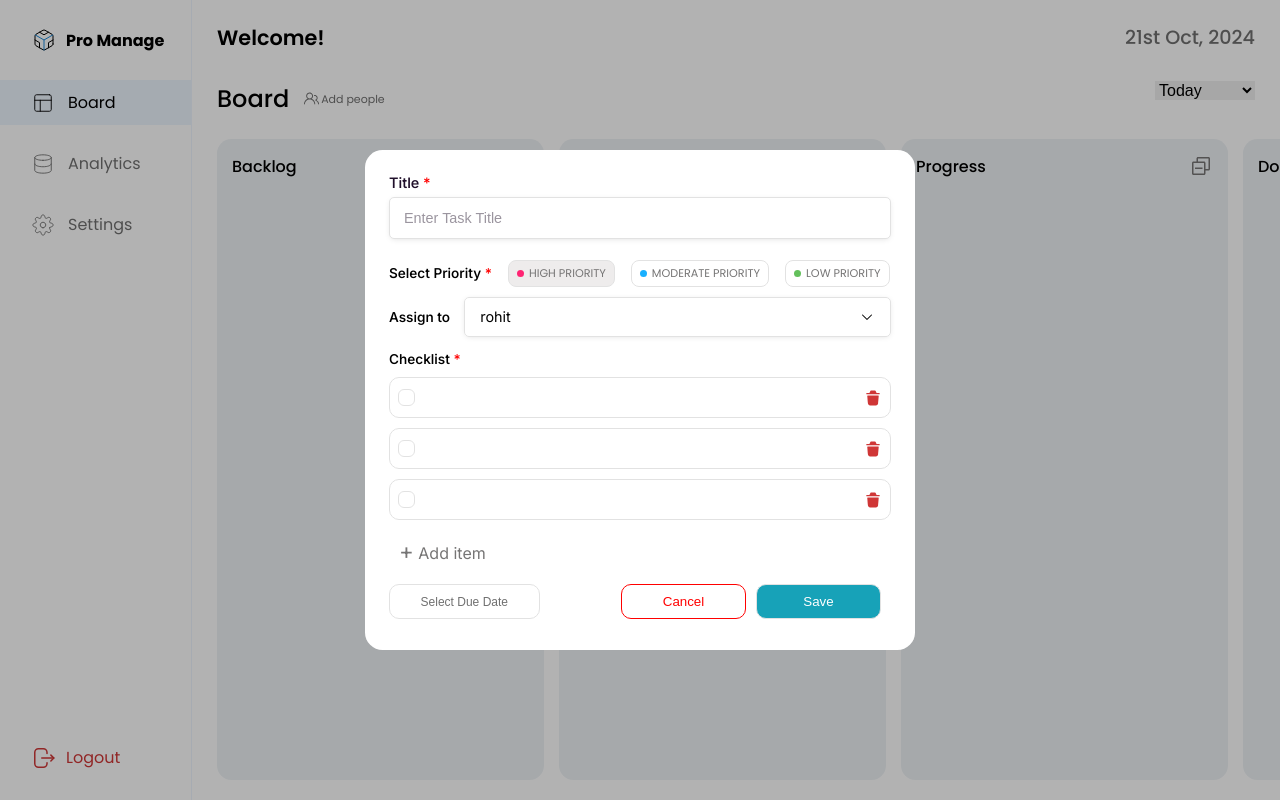
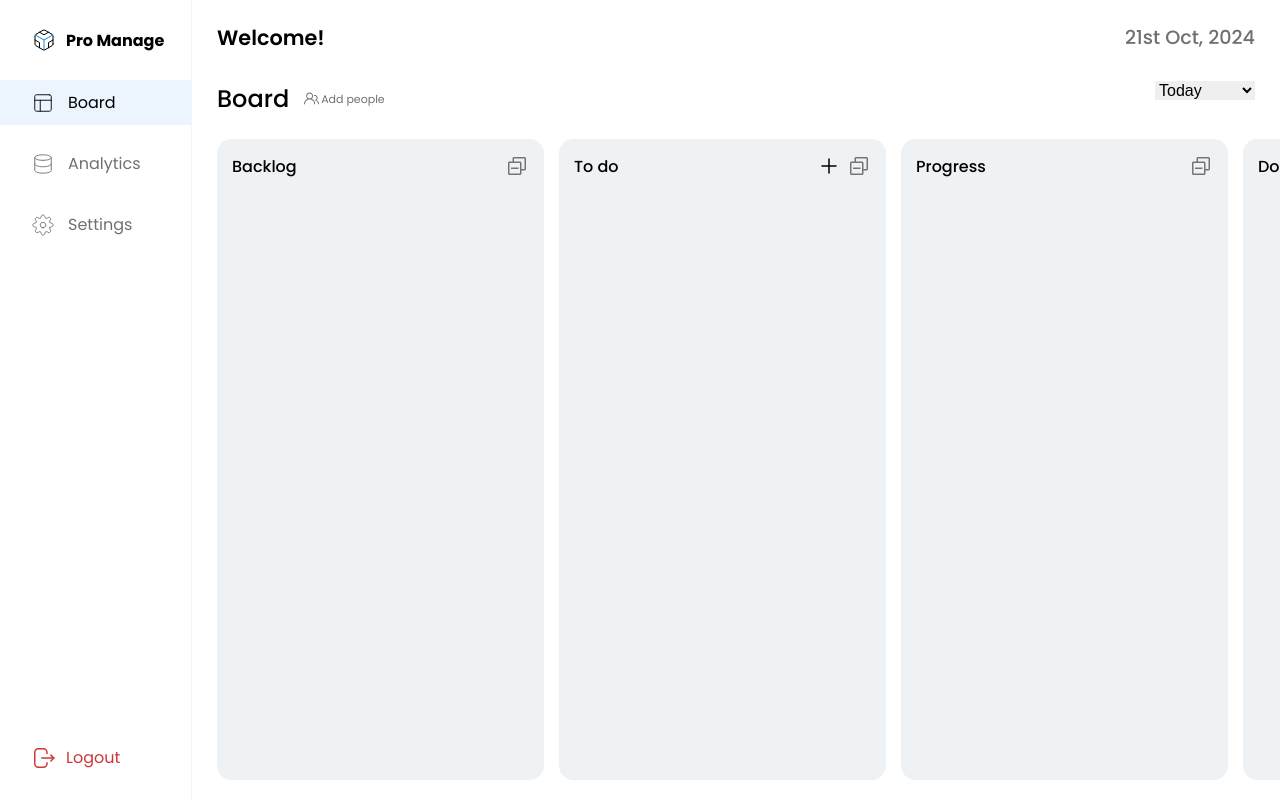
Before and after one commit to rohitjaiswal-3878/Pro-Manage, a React (Vite) app: page /homepage/dashboard in a window 1280 px wide. Built offline with nearby package versions, Linux system fonts and the light colour scheme; sample sign-in values are in the browser's storage.

Commit message:
Handled the create task form state.

```diff
--- a/src/components/create/Create.jsx
+++ b/src/components/create/Create.jsx
@@ -1,4 +1,4 @@
-import React from "react";
+import React, { useRef } from "react";
 import Modal from "../../utils/modal/Modal";
 import styles from "./index.module.css";
 import selectIcon from "../../assets/select.svg";
@@ -7,23 +7,109 @@ import deleteIcon from "../../assets/delete.svg";
 import Calendar from "react-calendar";
 import "react-calendar/dist/Calendar.css";
 import toast, { Toaster } from "react-hot-toast";
+import { getEmails } from "../../apis/auth";
 
-function Create() {
+function Create({ onClose }) {
   const [toggleAssign, setToggleAssign] = useState(false);
   const [toggleDate, setToggleDate] = useState(false);
   const [value, onChange] = useState("");
+  const [formData, setFormData] = useState({
+    title: "",
+    priority: "",
+    checklist: [],
+    due: "",
+    assign: "",
+  });
+  const [userEmails, setUserEmails] = useState([]);
+  const [userEmailLoader, setUserEmailLoader] = useState(false);
+  const [assignSearch, setAssignSearch] = useState("");
 
+  // Handle due date.
   const handleDueDate = (e) => {
     const current = new Date();
     const selected = new Date(e);
     if (current < selected) {
       onChange(e);
+      setFormData({ ...formData, due: selected.toISOString() });
     } else {
       onChange("");
+      setFormData({ ...formData, due: "" });
       toast.error("Select upcoming dates!");
     }
     setToggleDate(false);
   };
+
+  // Handle form input/
+  const handleInput = (e) => {
+    const name = e.target.name;
+    const value = e.target.value;
+    setFormData({ ...formData, [name]: value });
+  };
+
+  // Handle priority selection.
+  const handlePriority = (priority) => {
+    setFormData({ ...formData, priority });
+  };
+
+  // Handle assign user section.
+  const handleAssign = (e) => {
+    const name = e.target.name;
+    const value = e.target.value;
+    setAssignSearch(value);
+
+    if (value != "") {
+      setToggleAssign(true);
+      setUserEmailLoader(true);
+    } else {
+      setToggleAssign(false);
+      setFormData({ ...formData, assign: "" });
+    }
+
+    searchEmail(value);
+  };
+
+  // Fetches user email.
+  let interval = useRef(null);
+  function searchEmail(value) {
+    clearTimeout(interval.current);
+    interval.current = setTimeout(() => {
+      getEmails(value)
+        .then((res) => {
+          if (res.status == 200) {
+            setUserEmails([...res.data]);
+            setUserEmailLoader(false);
+          }
+        })
+        .catch((err) => console.log(err));
+    }, 500);
+  }
+
+  // Add checklist.
+  const handleAddChecklist = () => {
+    formData.checklist.push({
+      checked: false,
+      item: "",
+    });
+
+    setFormData({ ...formData });
+  };
+
+  // Delete checklist item.
+  const deleteChecklist = (index) => {
+    let newChecklist = formData.checklist.filter((elem, idx) => idx != index);
+    setFormData({ ...formData, checklist: newChecklist });
+  };
+
+  // Handle changes in checklist item.
+  const handleChecklistChanges = (e, index) => {
+    if (e.target.name == "checked") {
+      formData.checklist[index][e.target.name] = e.target.checked;
+    } else {
+      formData.checklist[index][e.target.name] = e.target.value;
+    }
+    setFormData({ ...formData });
+  };
+
   return (
     <Modal>
       <div
@@ -33,43 +119,74 @@ function Create() {
           setToggleDate(false);
         }}
       >
+        {/* Title */}
         <div className={styles.title}>
           <label htmlFor="">
             Title <span className={styles.star}>*</span>
           </label>
-          <input type="text" placeholder="Enter Task Title" />
+          <input
+            type="text"
+            placeholder="Enter Task Title"
+            name="title"
+            value={formData.title}
+            onChange={handleInput}
+          />
         </div>
 
+        {/* Priority */}
         <div className={styles.priority}>
           <span className={styles.label}>
             Select Priority <span className={styles.star}>*</span>
           </span>
-          <p className={styles.selected}>
+          <p
+            onClick={() => handlePriority("high")}
+            className={formData.priority == "high" ? styles.selected : ""}
+          >
             <span className={styles.indication + " " + styles.red}></span>
             <span className={styles.option}>HIGH PRIORITY</span>
           </p>
-          <p>
+          <p
+            onClick={() => handlePriority("moderate")}
+            className={formData.priority == "moderate" ? styles.selected : ""}
+          >
             <span className={styles.indication + " " + styles.blue}></span>
             <span className={styles.option}>MODERATE PRIORITY</span>
           </p>
-          <p>
+          <p
+            onClick={() => handlePriority("low")}
+            className={formData.priority == "low" ? styles.selected : ""}
+          >
             <span className={styles.indication + " " + styles.green}></span>
             <span className={styles.option}>LOW PRIORITY</span>
           </p>
         </div>
 
+        {/* Assign to */}
         <div className={styles.assign}>
           <label htmlFor="">Assign to</label>
           <div className={styles.users}>
-            <div
-              className={styles.username}
+            <div className={styles.username}>
+              <input
+                type="text"
+                placeholder="Email"
+                name="assign"
+                id={styles.assign}
+                onChange={handleAssign}
+                onClick={(e) => {
+                  e.stopPropagation();
+                  setToggleAssign(true);
+                }}
+                autoComplete="off"
+                value={assignSearch}
+              />
+              <img
+                src={selectIcon}
+                alt=""
                 onClick={(e) => {
                   e.stopPropagation();
                   setToggleAssign(!toggleAssign);
                 }}
-            >
-              <span>rohit</span>
-              <img src={selectIcon} alt="" />
+              />
             </div>
 
             {toggleAssign && (
@@ -77,80 +194,83 @@ function Create() {
                 className={styles.options}
                 onClick={(e) => e.stopPropagation()}
               >
-                <div className={styles.account}>
-                  <span className={styles.icon}>R</span>
-                  <span className={styles.user}>rohit@gmail.com</span>
-                  <button>Assign</button>
+                {userEmailLoader ? (
+                  <div id="loader"></div>
+                ) : userEmails.length != 0 ? (
+                  userEmails.map((email, index) => (
+                    <div className={styles.account} key={index}>
+                      <span className={styles.icon}>
+                        {email.email.substring(0, 2).toUpperCase()}
+                      </span>
+                      <span className={styles.user}>{email.email}</span>
+                      <button
+                        onClick={() => {
+                          setFormData({ ...formData, assign: email.email });
+                          setAssignSearch(email.email);
+                          setToggleAssign(false);
+                        }}
+                      >
+                        Assign
+                      </button>
                     </div>
-                <div className={styles.account}>
-                  <span className={styles.icon}>R</span>
-                  <span className={styles.user}>rohit@gmail.com</span>
-                  <button>Assign</button>
-                </div>
-                <div className={styles.account}>
-                  <span className={styles.icon}>R</span>
-                  <span className={styles.user}>rohit@gmail.com</span>
-                  <button>Assign</button>
-                </div>
+                  ))
+                ) : (
+                  <span className={styles.noMatch}>No match found!</span>
+                )}
               </div>
             )}
           </div>
         </div>
 
+        {/* Checklist */}
         <div className={styles.checklist}>
           <p className={styles.checklistHeading}>
-            <span>Checklist </span>
+            <span>
+              Checklist &#40;
+              {formData.checklist.filter((e, i) => e.checked).length +
+                "/" +
+                formData.checklist.length}
+              &#41;{" "}
+            </span>
             <span className={styles.star}>*</span>
           </p>
 
           <div className={styles.list}>
-            <div className={styles.listItem}>
+            {formData.checklist.map((listItem, index) => (
+              <div className={styles.listItem} key={index}>
                 <div className={styles.customCheckbox}>
-                <input type="checkbox" id="checklistCheckbox" />
+                  <input
+                    type="checkbox"
+                    id="checklistCheckbox"
+                    onChange={(e) => handleChecklistChanges(e, index)}
+                    name="checked"
+                    value={listItem.checked}
+                    checked={listItem.checked}
+                  />
                   <div className="checkmark"></div>
                 </div>
-              <input type="text" id={styles.text} />
-              <img src={deleteIcon} alt="delete icon" />
+                <input
+                  type="text"
+                  id={styles.text}
+                  onChange={(e) => handleChecklistChanges(e, index)}
+                  name="item"
+                  value={listItem.item}
+                />
+                <img
+                  src={deleteIcon}
+                  alt="delete icon"
+                  onClick={() => deleteChecklist(index)}
+                />
               </div>
-            <div className={styles.listItem}>
-              <div className={styles.customCheckbox}>
-                <input type="checkbox" id="checklistCheckbox" />
-                <div className="checkmark"></div>
-              </div>
-              <input type="text" id={styles.text} />
-              <img src={deleteIcon} alt="delete icon" />
-            </div>
-            <div className={styles.listItem}>
-              <div className={styles.customCheckbox}>
-                <input type="checkbox" id="checklistCheckbox" />
-                <div className="checkmark"></div>
-              </div>
-              <input type="text" id={styles.text} />
-              <img src={deleteIcon} alt="delete icon" />
-            </div>
-            <div className={styles.listItem}>
-              <div className={styles.customCheckbox}>
-                <input type="checkbox" id="checklistCheckbox" />
-                <div className="checkmark"></div>
-              </div>
-              <input type="text" id={styles.text} />
-              <img src={deleteIcon} alt="delete icon" />
-            </div>
-            <div className={styles.listItem}>
-              <div className={styles.customCheckbox}>
-                <input type="checkbox" id="checklistCheckbox" />
-                <div className="checkmark"></div>
-              </div>
-              <input type="text" id={styles.text} />
-              <img src={deleteIcon} alt="delete icon" />
-            </div>
+            ))}
           </div>
 
-          <div className={styles.addItem}>
+          <div className={styles.addItem} onClick={handleAddChecklist}>
             <span>+</span> Add item
           </div>
         </div>
 
+        {/* Due date, cancel, and post button. */}
         <div className={styles.dueCancelPost}>
           <button
             className={styles.due}
@@ -173,7 +293,9 @@ function Create() {
             )}
           </button>
           <div className={styles.cancelSave}>
-            <button className={styles.cancel}>Cancel</button>
+            <button className={styles.cancel} onClick={onClose}>
+              Cancel
+            </button>
             <button className={styles.save}>Save</button>
           </div>
         </div>
--- a/src/components/create/index.module.css
+++ b/src/components/create/index.module.css
@@ -110,6 +110,14 @@
                 border-radius: 5px;
                 font-size: 0.9rem;
                 cursor: pointer;
+
+                #assign {
+                    height: 100%;
+                    width: 90%;
+                    outline: none;
+                    font-size: 0.9rem;
+                    border: none;
+                }
             }
 
             .options {
@@ -138,13 +146,14 @@
                         align-items: center;
                         justify-content: center;
                         background-color: #FFEBEB;
+                        font-size: 1rem;
                     }
 
                     .user {
                         width: 55%;
                         font-size: 0.9rem;
                         font-weight: 550;
-
+                        color: #20102B;
                     }
 
                     button {
@@ -160,6 +169,14 @@
                     button:hover {
                         transform: scale(1.02);
                     }
+                }
+
+                .noMatch {
+                    width: 99%;
+                    display: inline-block;
+                    text-align: center;
+                    color: #777575;
+                    font-size: 0.7rem;
                 }
             }
 
@@ -185,7 +202,7 @@
 
         .list{
             margin-top: 10px;
-            height: 150px;
+            max-height: 150px;
             overflow-y: auto;
             display: flex;
             flex-direction: column;
@@ -268,6 +285,9 @@
     }
 
     .dueCancelPost {
+        position: absolute;
+        bottom: 25px;
+        width: 93%;
         display: flex;
         justify-content: space-between;
         margin-top: 20px;
--- a/src/components/dashboard/Dashboard.jsx
+++ b/src/components/dashboard/Dashboard.jsx
@@ -6,9 +6,11 @@ import Backlog from "../backlog/Backlog";
 import Todo from "../todo/Todo";
 import Progress from "../progress/Progress";
 import Done from "../done/Done";
+import Create from "../create/Create";
 
 function Dashboard() {
   const [date, setDate] = useState("");
+  const [createTask, setCreateTask] = useState(false);
 
   // Getting current date.
   useEffect(() => {
@@ -48,11 +50,13 @@ function Dashboard() {
       <div className={styles.board}>
         <div className={styles.allBoards}>
           <Backlog />
-          <Todo />
+          <Todo setCreateTask={setCreateTask} />
           <Progress />
           <Done />
         </div>
       </div>
+
+      {createTask && <Create onClose={() => setCreateTask(false)}></Create>}
     </div>
   );
 }
--- a/src/components/todo/Todo.jsx
+++ b/src/components/todo/Todo.jsx
@@ -3,11 +3,11 @@ import Board from "../../utils/board/Board";
 import addIcon from "../../assets/add.svg";
 import minIcon from "../../assets/minimize.svg";
 
-function Todo() {
+function Todo({ setCreateTask }) {
   return (
     <Board>
       <span>To do</span>
-      <img src={addIcon} alt="" />
+      <img src={addIcon} alt="" onClick={() => setCreateTask(true)} />
       <img src={minIcon} alt="" />
     </Board>
   );
--- a/src/pages/homepage/Homepage.jsx
+++ b/src/pages/homepage/Homepage.jsx
@@ -10,7 +10,6 @@ import analyticsIcon from "../../assets/analytics.svg";
 import settingsIcon from "../../assets/settings.svg";
 import logoutIcon from "../../assets/Logout.svg";
 import { useState } from "react";
-import Create from "../../components/create/Create";
 
 function Homepage() {
   const { state } = useLocation();
@@ -119,7 +118,7 @@ function Homepage() {
       <div className={styles.mainSection}>
         <Outlet />
       </div>
-      <Create></Create>
+
       <Toaster />
     </div>
   );
```
Also changed, not shown: src/apis/auth.js (+14 -1 lines). Lines whose indentation alone changed are shown as unchanged.
